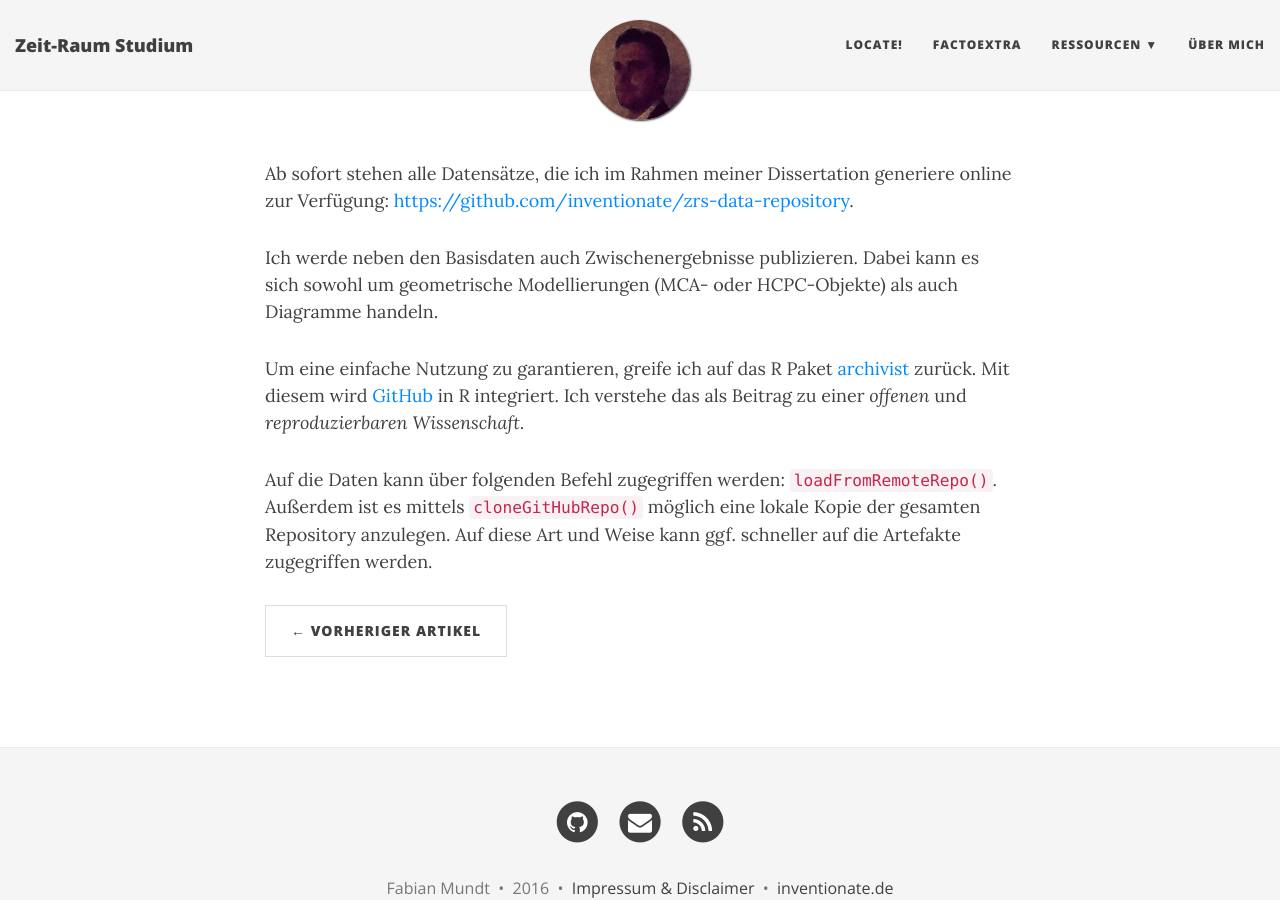
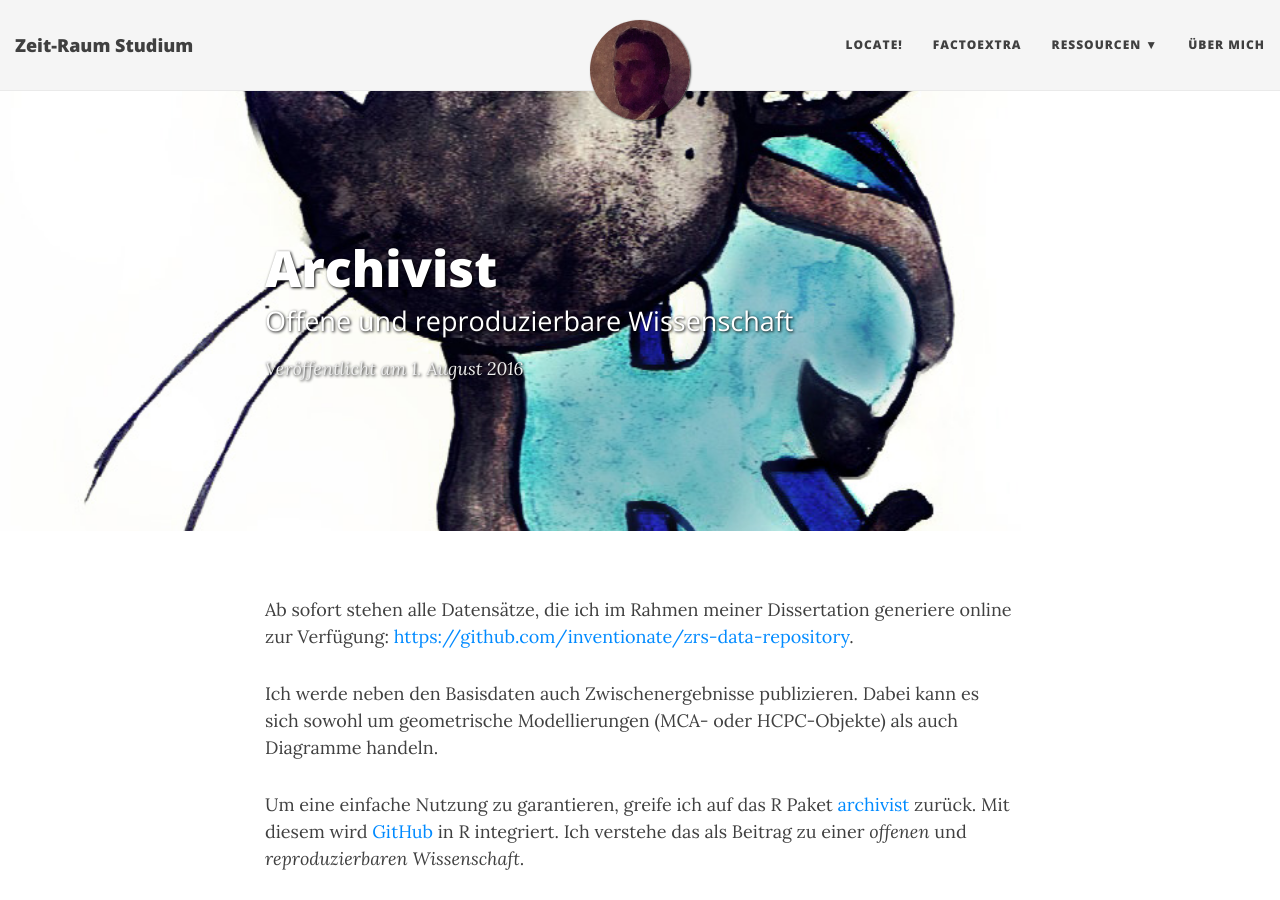
Before and after one commit to inventionate/inventionate-github-pages-backup, a Jekyll site: the page built from _posts/2016-08-01-archivist.md, in a window 1280 px wide and 900 px high. Built offline with Jekyll 4.4.1, drawn with Linux system fonts in a browser that asks for light colours; nearby versions of some CDN libraries; comment, search, counter and statistics services are not loaded; some of the changed lines change nothing that is shown.

Commit message:
Archivist post.

```diff
--- a/_posts/2016-08-01-archivist.md
+++ b/_posts/2016-08-01-archivist.md
@@ -2,18 +2,17 @@
 layout: post
 title: Archivist
 subtitle: Offene und reproduzierbare Wissenschaft
-bigimg: [http://r-addict.com/images/fulls/github_R.jpg][1]
+bigimg: /img/archivist.jpg
 ---
 
-Ab sofort stehen alle Datensätze, die ich im Rahmen meiner Dissertation generiere online zur Verfügung: [https://github.com/inventionate/zrs-data-repository][2].
+Ab sofort stehen alle Datensätze, die ich im Rahmen meiner Dissertation generiere online zur Verfügung: [https://github.com/inventionate/zrs-data-repository][1].
 
 Ich werde neben den Basisdaten auch Zwischenergebnisse publizieren. Dabei kann es sich sowohl um geometrische Modellierungen (MCA- oder HCPC-Objekte) als auch Diagramme handeln.
 
-Um eine einfache Nutzung zu garantieren, greife ich auf das R Paket [archivist][3] zurück. Mit diesem wird [GitHub][4] in R integriert. Ich verstehe das als Beitrag zu einer _offenen_ und _reproduzierbaren Wissenschaft_.
+Um eine einfache Nutzung zu garantieren, greife ich auf das R Paket [archivist][2] zurück. Mit diesem wird [GitHub][3] in R integriert. Ich verstehe das als Beitrag zu einer _offenen_ und _reproduzierbaren Wissenschaft_.
 
 Auf die Daten kann über folgenden Befehl zugegriffen werden: `loadFromRemoteRepo()`. Außerdem ist es mittels `cloneGitHubRepo()` möglich eine lokale Kopie der gesamten Repository anzulegen. Auf diese Art und Weise kann ggf. schneller auf die Artefakte zugegriffen werden.
 
-[1]:	http://r-addict.com/images/fulls/github_R.jpg
-[2]:	https://github.com/inventionate/zrs-data-repository
-[3]:	http://r-addict.com/2016/06/13/RHero-Saves-Backup-City-With-archivist-github.html
-[4]:	https://github.com
+[1]:	https://github.com/inventionate/zrs-data-repository
+[2]:	http://r-addict.com/2016/06/13/RHero-Saves-Backup-City-With-archivist-github.html
+[3]:	https://github.com
```
Also changed, not shown: img/archivist.jpg (added).
